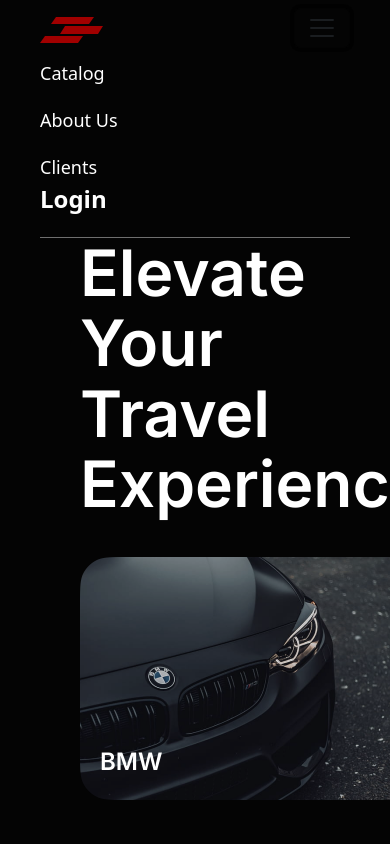
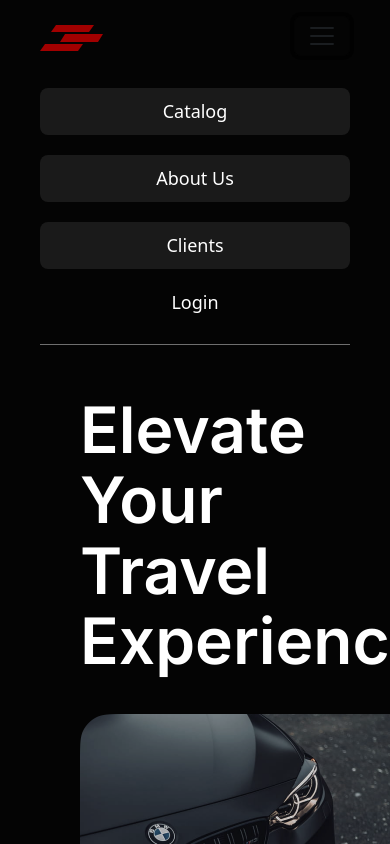
Before and after one commit to Nahuel-Villaverde/Vortex-Concesionaria, a React (Vite) app in the folder frontend/: page /home in a window 390 px wide. Both pictures are taken after a click on the button "Toggle navigation". Shown: the top 844 px of the page. Built offline with nearby package versions, Linux system fonts and the light colour scheme; no server answers.

Commit message:
responsive

```diff
--- a/frontend/src/components/Navbar.css
+++ b/frontend/src/components/Navbar.css
@@ -192,8 +192,46 @@
 
 @media (max-width: 991px) {
   .navbar {
-    margin: 0 40px; /* Espacio de 80 px a la izquierda y derecha */
-
+    margin-right: 40px;
+    margin-left: 40px;
+    margin-bottom: 30px;
   }
 
+  .navbar.navbar-expand-lg {
+    padding-top: 16px;
+    padding-bottom: 16px;
+  }
+
+  .login-link a{
+    font-size: 18px;
+    font-weight: 500;
+  }
+
+  .login-link{
+    margin-top: 30px;
+  }
+
+  .navbar-nav{
+    text-align:center;
+    margin-top: 20px;
+  }
+
+  .nav-item{
+    color: white;
+    background-color: #1a1a1a;
+    border: none;
+    padding: 10px 20px;
+    border-radius: 8px;
+  }
+
+  .profile-button {
+    margin: 0px;
+
 }
+}
+
+@media (max-width: 514px) {
+  .navbar{
+    margin-bottom: 50px;
+  }
+}
--- a/frontend/src/components/Navbar.jsx
+++ b/frontend/src/components/Navbar.jsx
@@ -50,6 +50,15 @@ const Navbar = () => {
         navigate('/profile');
     };
 
+    const handleClicktestimonials = () => {
+        navigate('/home'); // Primero navega a '/home'
+        handleScrollToSection('#testimonials'); // Luego hace scroll a la sección
+      };
+
+      const handleClickaboutus = () => {
+        navigate('/home'); // Primero navega a '/home'
+        handleScrollToSection('#about-us'); // Luego hace scroll a la sección
+      };
     return (
         <nav className="navbar navbar-expand-lg">
             <Link to="/home" className="navbar-brand logo" onClick={handleLogoClick}>
@@ -59,10 +68,10 @@ const Navbar = () => {
                 <span className="navbar-toggler-icon"></span>
             </button>
             <div className="collapse navbar-collapse" id="navbarNav">
-                <ul className="navbar-nav me-auto">
-                    <li className="nav-item"><Link to="/products" className="navbar-links">Catalog</Link></li>
-                    <li className="nav-item"><Link to="/home" className="navbar-links" onClick={() => handleScrollToSection('#about-us')}>About Us</Link></li>
-                    <li className="nav-item"><Link to="/home" className="navbar-links" onClick={() => handleScrollToSection('#testimonials')}>Clients</Link></li>
+                <ul className="navbar-nav">
+                    <li className="nav-item" onClick={() => navigate('/products')}><Link to="/products" className="navbar-links">Catalog</Link></li>
+                    <li className="nav-item" onClick={handleClickaboutus}><Link to="/home" className="navbar-links" onClick={() => handleScrollToSection('#about-us')}>About Us</Link></li>
+                    <li className="nav-item" onClick={handleClicktestimonials}><Link to="/home" className="navbar-links" onClick={() => handleScrollToSection('#testimonials')}>Clients</Link></li>
                 </ul>
                 <div className="navbar-nav ms-auto login-link">
                     {user ? (
--- a/frontend/src/pages/Home.css
+++ b/frontend/src/pages/Home.css
@@ -303,6 +303,7 @@ p, h1, h2, h3, h4, h5, h6, span {
   font-size: 16px;
   color: #A10000;
   font-weight: 500;
+  margin-bottom: 0;
 }
 
 .medals {
--- a/frontend/src/pages/ProductContainer.css
+++ b/frontend/src/pages/ProductContainer.css
@@ -71,3 +71,9 @@
   .label-sort{
     margin-right: 16px;
   }
+
+  @media (max-width: 991px) {
+    .mega-container{
+      margin: 0 40px;
+  }
+  }
--- a/frontend/src/pages/ProductDetail.css
+++ b/frontend/src/pages/ProductDetail.css
@@ -1,4 +1,4 @@
-.detail-container{
+.detail-container {
     display: flex;
     justify-content: center;
     align-items: center;
@@ -7,57 +7,57 @@
     height: 65vh;
 }
 
-.detail-container img{
+.detail-container img {
     width: auto;
     max-width: 600px;
     border-radius: 30px;
 }
 
-.detail-description{
+.detail-description {
     width: 600px;
     color: #9e9e9e;
 }
 
-.detail-text{
+.detail-text {
     margin-left: 40px;
 }
 
-.detail-text h1{
+.detail-text h1 {
     margin: 0;
     font-size: 40px;
     color: #ffffff;
 }
 
-.category-description{
+.category-description {
     color: #949494;
     font-size: 20px;
     margin: 0;
 }
 
-.price-stock{
+.price-stock {
     display: flex;
     justify-content: space-between;
     align-items: center;
 }
 
-.price-desc{
+.price-desc {
     font-size: 32px;
     color: #ffffff;
 }
 
-.title-category{
+.title-category {
     display: flex;
     justify-content: space-between;
     align-items: center;
     margin-bottom: 30px;
 }
 
-.stock-desc{
+.stock-desc {
     color: #949494;
     font-size: 20px;
 }
 
-.add-cart-desc{
+.add-cart-desc {
     width: 100%;
     background-color: transparent;
     color: #ffffff;
@@ -66,17 +66,17 @@
     border-radius: 20px;
 }
 
-.add-cart-desc:hover{
-  border: 2px solid #ff0202;
+.add-cart-desc:hover {
+    border: 2px solid #ff0202;
 }
 
 .product-actions-detail {
     display: flex;
     justify-content: space-between;
     align-items: center;
-  }
+}
 
-.product-actions-modify{
+.product-actions-modify {
     background-color: transparent;
     color: #ffffff;
     font-weight: 700;
@@ -84,7 +84,7 @@
     border-radius: 20px;
 }
 
-.product-actions-delete{
+.product-actions-delete {
     background-color: transparent;
     color: #ffffff;
     font-weight: 700;
@@ -92,6 +92,104 @@
     border-radius: 20px;
 }
 
-.product-actions-modify:hover ,.product-actions-delete:hover{
+.product-actions-modify:hover,
+.product-actions-delete:hover {
     border: 2px solid #A10000;
 }
+
+@media (max-width: 1440px) {
+    .detail-container {
+        flex-direction: column;
+        height: 80vh;
+
+    }
+
+    .detail-text {
+        margin-top: 24px;
+        margin-left: 0;
+
+    }
+}
+
+@media (max-width: 768px) {
+    .detail-container img {
+        width: 450px;
+    }
+
+    .detail-text {
+        max-width: 450px;
+    }
+
+
+    .detail-description {
+
+        width: auto;
+    }
+}
+
+@media (max-width: 610px) {
+    .detail-container img {
+        width: 350px;
+        height: auto;
+        margin-top: 24px;
+    }
+
+    .detail-text {
+        max-width: 350px;
+    }
+
+
+    .detail-description {
+        width: auto;
+    }
+
+    .detail-text h1 {
+        font-size: 30px;
+    }
+
+    .detail-description{
+        font-size: 14px;
+    }
+
+    .price-desc{
+        font-size: 30px;
+    }
+}
+
+@media (max-width: 514px) {
+    .detail-mega-container {
+        height: auto;
+    }
+
+    .detail-container img {
+        width: 250px;
+    }
+
+    .detail-text {
+        max-width: 250px;
+    }
+
+    .detail-description {
+        width: auto;
+    }
+
+    .detail-text h1 {
+        font-size: 24px;
+    }
+
+    .category-description{
+        font-size: 16px;
+    }
+
+    .detail-description{
+        font-size: 12px;
+    }
+
+    .price-desc{
+        font-size: 24px;
+    }
+
+    .stock-desc{
+        font-size: 12px;
+    }
+}
--- a/frontend/src/pages/ProductDetail.jsx
+++ b/frontend/src/pages/ProductDetail.jsx
@@ -90,7 +90,7 @@ const ProductDetail = () => {
     const imageUrl = `http://localhost:8080/uploads/${encodeURIComponent(product.thumbnail.split('/').pop())}`;
 
     return (
-        <div>
+        <div className='detail-mega-container'>
             <div className='detail-container'>
                 <img src={imageUrl} alt={product.titulo} />
 
```
